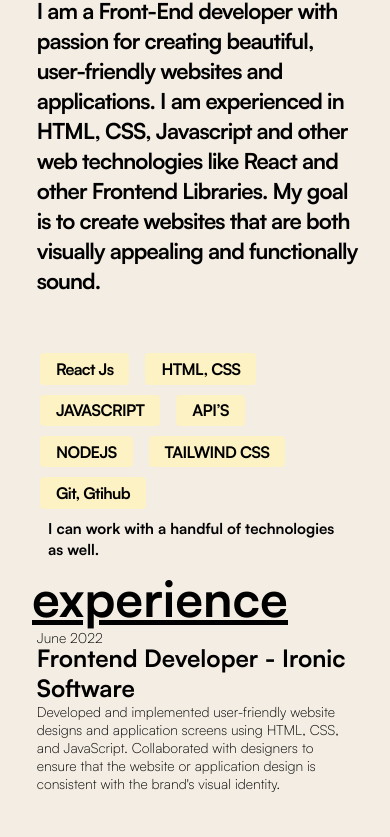
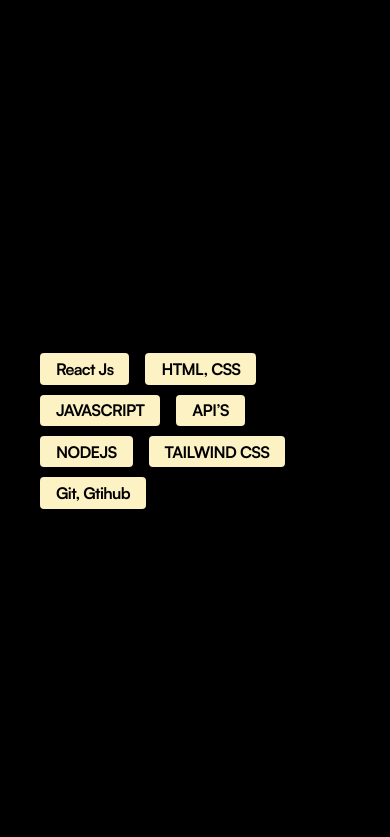
Before and after one commit to 1FarukDev/Portfolio-v1, a plain HTML site: page index.html in a window 390 px wide. Shown: the part 534-1371 px from the top of the page. Drawn offline with Linux system fonts and the light colour scheme; files whose address does not match are found by name.

Commit message:
Background

```diff
--- a/Styles/style.css
+++ b/Styles/style.css
@@ -361,7 +361,8 @@ footer {
 
 @media screen and (max-width: 640px) {
   body{
-    background: rgba(225, 205, 181, 0.357);
+    background: black;
+    /* background: rgba(225, 205, 181, 0.357); */
   }
   .header-image {
     width: 200px;
```
